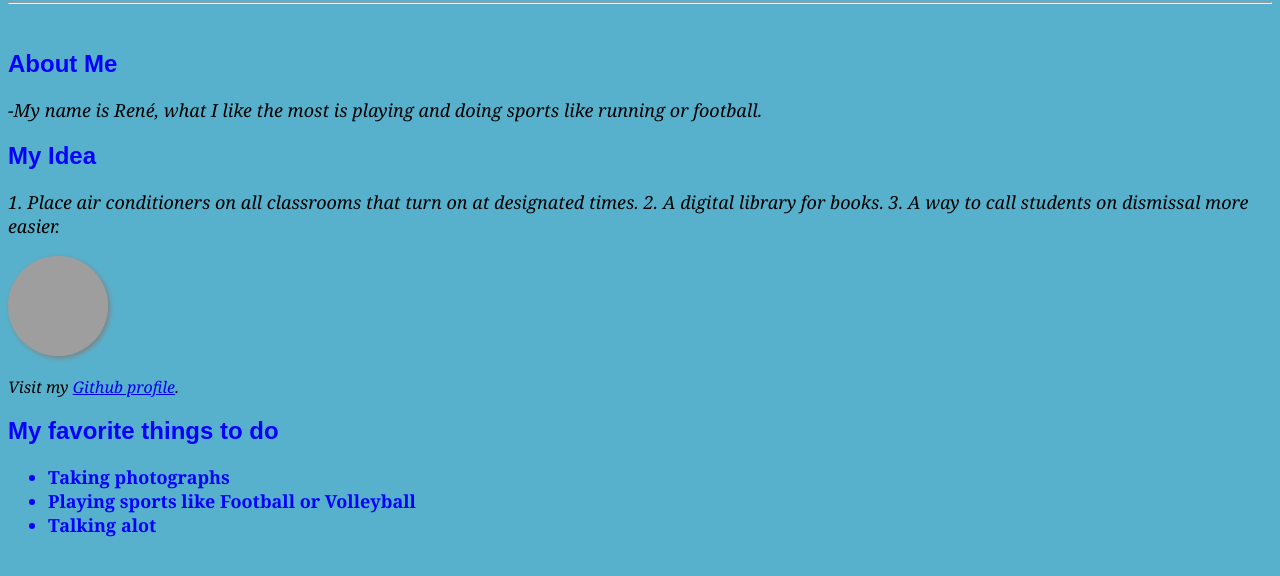
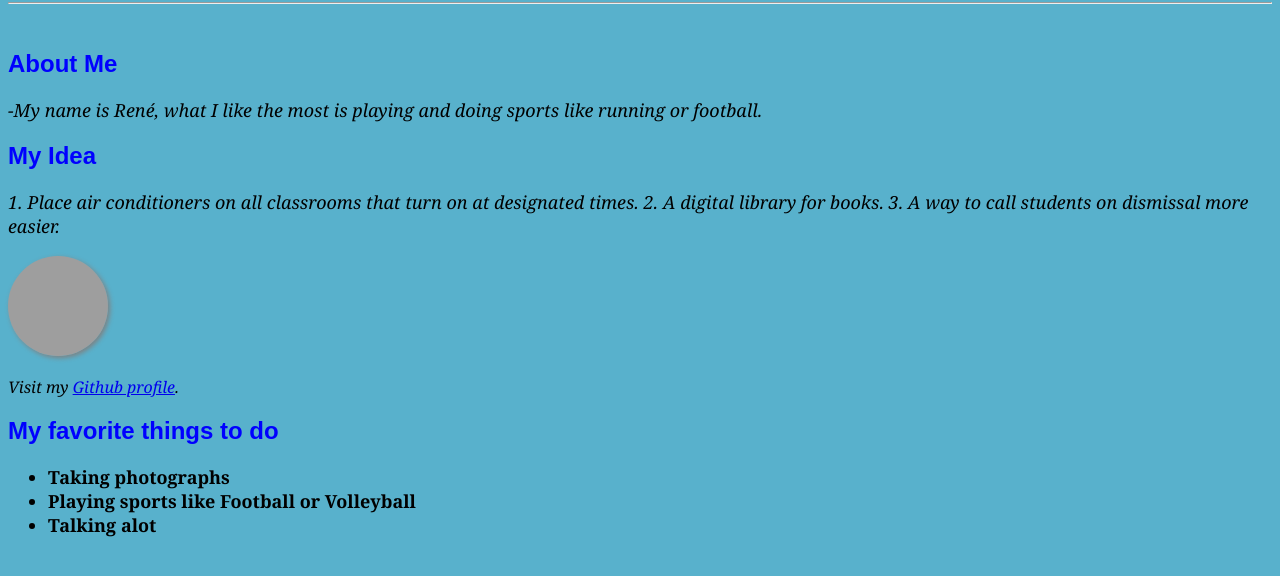
Before and after one commit to ReneSandovalC/My_developer_page, a plain HTML site: page index.html in a window 1280 px wide. Shown: the part 78-654 px from the top of the page. Drawn offline with Linux system fonts and the light colour scheme; grey boxes are pictures that could not be loaded.

Commit message:
index.html

```diff
--- a/index.html
+++ b/index.html
@@ -14,6 +14,9 @@
    }
    img {
      border-radius: 50%;
+   }
+   ul {
+     color:black
    }
  </style>
   <title>My Developer Page</title>
```
